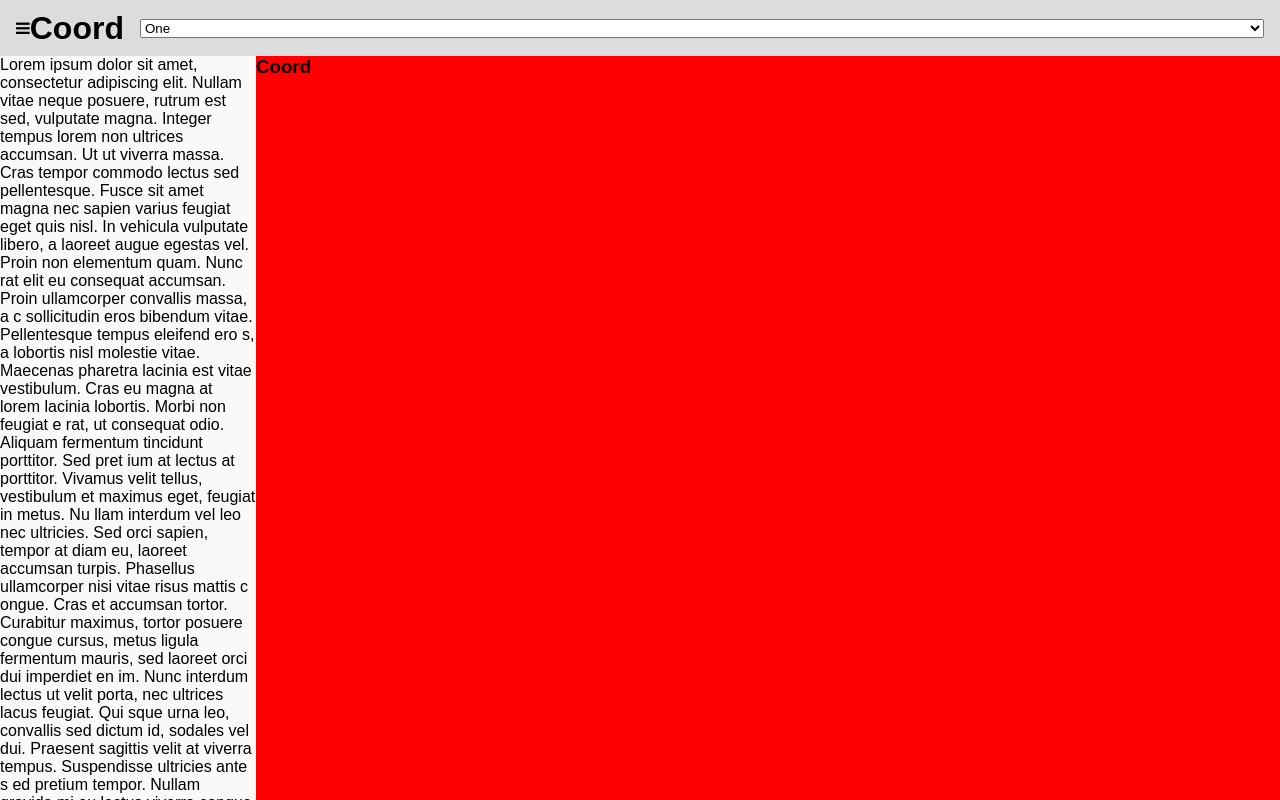
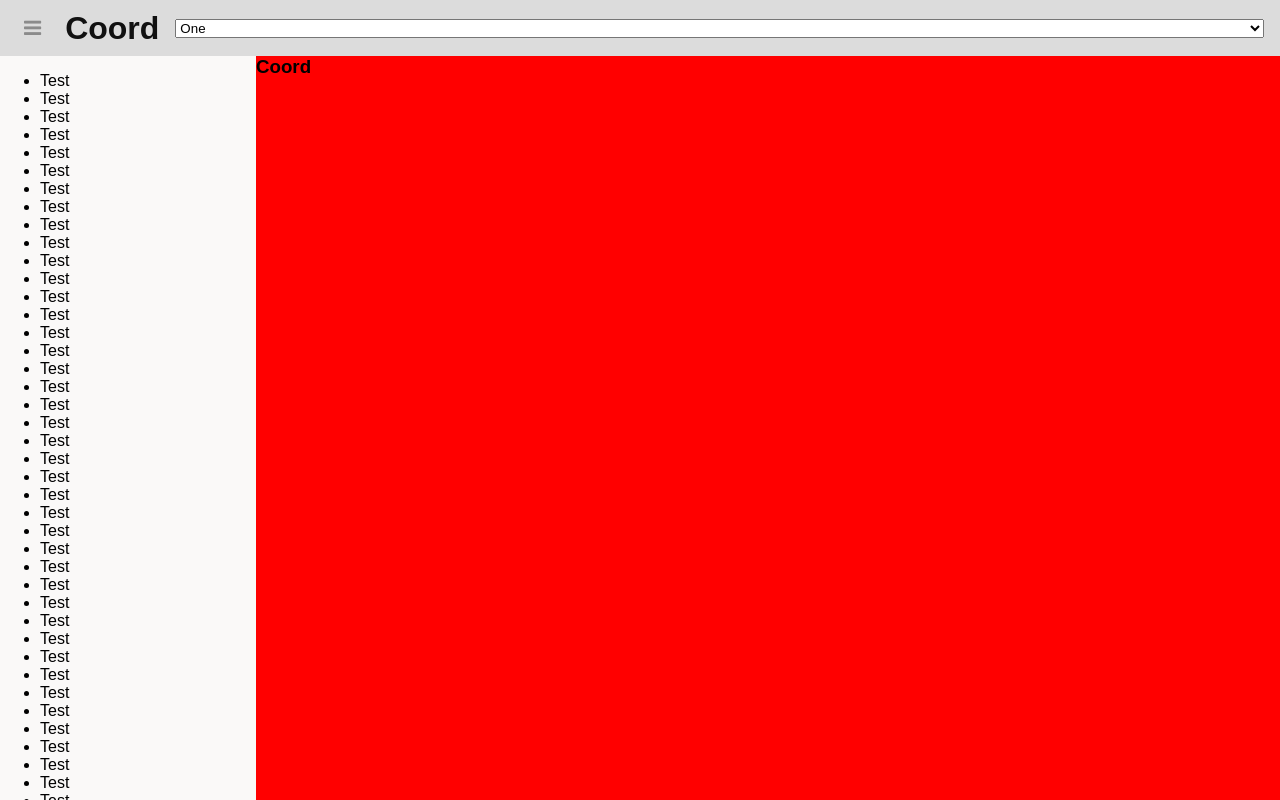
Before and after one commit to lpolito/coord, a React app in the folder client/: page / in a window 1280 px wide. Built offline with nearby package versions, Linux system fonts and the light colour scheme.

Commit message:
add nav toggle. Add css constants.

```diff
--- a/client/package.json
+++ b/client/package.json
@@ -32,6 +32,7 @@
     "postcss-flexbugs-fixes": "^3.2.0",
     "postcss-loader": "^2.0.8",
     "promise": "^8.0.1",
+    "prop-types": "^15.6.0",
     "react": "^16.0.0",
     "react-dev-utils": "^4.1.0",
     "react-dom": "^16.0.0",
@@ -93,6 +94,7 @@
     },
     "rules": {
       "react/prefer-stateless-function": 0,
+      "jsx-a11y/click-events-have-key-events": 0,
       "comma-dangle": [
         "error",
         "never"
--- a/client/src/App.css
+++ b/client/src/App.css
@@ -13,13 +13,6 @@
   overflow: auto;
 }
 
-.nav {
-  flex: 0 0 256px;
-  order: 0;
-  overflow: auto;
-  background: #FAF9F8;
-}
-
 .content {
   flex: 1;
   order: 1;
--- a/client/src/App.jsx
+++ b/client/src/App.jsx
@@ -1,47 +1,30 @@
 import React from 'react';
 import styles from './App.css';
-import Header from './components/header';
-import Timeline from './components/timeline';
+import Header from './components/header/header';
+import Nav from './components/nav/nav';
+import Timeline from './components/timeline/timeline';
 
 class App extends React.Component {
+  constructor(props) {
+    super(props);
+    this.state = {
+      navOpen: true
+    };
+
+    this.toggleNav = this.toggleNav.bind(this);
+  }
+
+  toggleNav(e) {
+    e.preventDefault();
+    this.setState({ navOpen: !this.state.navOpen });
+  }
+
   render() {
     return (
       <div className={styles.page}>
-        <Header />
+        <Header toggleNav={this.toggleNav} />
         <div className={styles.app}>
-          <nav className={styles.nav}>
-            Lorem ipsum dolor sit amet, consectetur adipiscing elit.
-            Nullam vitae neque posuere, rutrum est sed, vulputate magna.
-            Integer tempus lorem non ultrices accumsan. Ut ut viverra massa.
-             Cras tempor commodo lectus sed pellentesque. Fusce sit amet magna
-             nec sapien varius feugiat eget quis nisl. In vehicula vulputate
-             libero, a laoreet augue egestas vel. Proin non elementum quam. Nunc
-             rat elit eu consequat accumsan. Proin ullamcorper convallis massa, a
-             c sollicitudin eros bibendum vitae. Pellentesque tempus eleifend ero
-             s, a lobortis nisl molestie vitae. Maecenas pharetra lacinia est vitae
-             vestibulum. Cras eu magna at lorem lacinia lobortis. Morbi non feugiat e
-             rat, ut consequat odio. Aliquam fermentum tincidunt porttitor. Sed pret
-             ium at lectus at porttitor.
-            Vivamus velit tellus, vestibulum et maximus eget, feugiat in metus. Nu
-            llam interdum vel leo nec ultricies. Sed orci sapien, tempor at diam eu,
-             laoreet accumsan turpis. Phasellus ullamcorper nisi vitae risus mattis c
-             ongue. Cras et accumsan tortor. Curabitur maximus, tortor posuere congue
-              cursus, metus ligula fermentum mauris, sed laoreet orci dui imperdiet en
-              im. Nunc interdum lectus ut velit porta, nec ultrices lacus feugiat. Qui
-              sque urna leo, convallis sed dictum id, sodales vel dui.
-            Praesent sagittis velit at viverra tempus. Suspendisse ultricies ante s
-            ed pretium tempor. Nullam gravida mi eu lectus viverra congue pharetra e
-            u urna. Donec nec orci vel arcu eleifend laoreet quis eu nunc. Sed posue
-            re elit a turpis mattis consequat. Ut vitae lacus justo. Donec enim ligu
-            la, varius nec mattis et, accumsan vitae velit. Sed euismod ex et augue b
-            ibendum euismod. Suspendisse porttitor eleifend ipsum, ut pharetra mauris l
-            eet eu. Class aptent taciti sociosqu ad litora torquent per conubia nostra,
-            per inceptos himenaeos. Etiam iaculis quis risus eget auctor. Morbi tincidun
-            t feugiat nisi. Sed pulvinar tortor quam, in luctus arcu fermentum at.
-             In efficitur purus vel enim consequat, vitae vulputate enim digniss
-             im. Phasellus pellentesque leo sit amet arcu volutpat, id convallis
-             risus interdum.
-          </nav>
+          <Nav navOpen={this.state.navOpen} />
           <div className={styles.content}>
             <Timeline />
           </div>
--- a/client/src/components/header/header.css
+++ b/client/src/components/header/header.css
@@ -8,8 +8,22 @@
   height: 56px;
 }
 
+.burger {
+  font-size: 20px;
+  margin: 0 16px 0 0;
+  padding: 8px;
+  color: var(--gray-light);
+  border: none;
+  background-color: transparent;
+}
+
+.burger:focus {
+  outline: 0; /* TODO change to something else indicating focus */
+}
+
 .h1 {
   margin: 0 16px 0 0;
+  color: var(--gray-dark);
 }
 
 .select {
--- a/client/src/components/header/index.jsx
+++ b/client/src/components/header/header.jsx
@@ -1,12 +1,12 @@
 import React from 'react';
+import PropTypes from 'prop-types';
 import styles from './header.css';
-
 
 class Header extends React.Component {
   render() {
     return (
       <header className={styles.header}>
-        <i className="fa fa-bars" />
+        <button className={`${styles.burger} fa fa-bars`} onClick={this.props.toggleNav} />
         <h1 className={styles.h1}>Coord</h1>
         <select className={styles.select}>
           <option>One</option>
@@ -18,4 +18,8 @@ class Header extends React.Component {
   }
 }
 
+Header.propTypes = {
+  toggleNav: PropTypes.func.isRequired
+};
+
 export default Header;
--- /dev/null
+++ b/client/src/components/nav/nav.css
@@ -0,0 +1,13 @@
+.nav {
+  order: 0;
+  overflow: auto;
+  background: #faf9f8;
+}
+
+.closed {
+  flex: 0 0 0;
+}
+
+.open {
+  flex: 0 0 256px;
+}
--- /dev/null
+++ b/client/src/components/nav/nav.jsx
@@ -0,0 +1,71 @@
+import React from 'react';
+import PropTypes from 'prop-types';
+import styles from './nav.css';
+
+class Nav extends React.Component {
+  render() {
+    const navToggleClass = this.props.navOpen ? styles.open : styles.closed;
+    return (
+      <nav className={[styles.nav, navToggleClass].join(' ')}>
+        <ul>
+          <li>Test</li>
+          <li>Test</li>
+          <li>Test</li>
+          <li>Test</li>
+          <li>Test</li>
+          <li>Test</li>
+          <li>Test</li>
+          <li>Test</li>
+          <li>Test</li>
+          <li>Test</li>
+          <li>Test</li>
+          <li>Test</li>
+          <li>Test</li>
+          <li>Test</li>
+          <li>Test</li>
+          <li>Test</li>
+          <li>Test</li>
+          <li>Test</li>
+          <li>Test</li>
+          <li>Test</li>
+          <li>Test</li>
+          <li>Test</li>
+          <li>Test</li>
+          <li>Test</li>
+          <li>Test</li>
+          <li>Test</li>
+          <li>Test</li>
+          <li>Test</li>
+          <li>Test</li>
+          <li>Test</li>
+          <li>Test</li>
+          <li>Test</li>
+          <li>Test</li>
+          <li>Test</li>
+          <li>Test</li>
+          <li>Test</li>
+          <li>Test</li>
+          <li>Test</li>
+          <li>Test</li>
+          <li>Test</li>
+          <li>Test</li>
+          <li>Test</li>
+          <li>Test</li>
+          <li>Test</li>
+          <li>Test</li>
+          <li>Test</li>
+          <li>Test</li>
+          <li>Test</li>
+          <li>Test</li>
+          <li>Test</li>
+        </ul>
+      </nav>
+    );
+  }
+}
+
+Nav.propTypes = {
+  navOpen: PropTypes.bool.isRequired
+};
+
+export default Nav;
--- /dev/null
+++ b/client/src/constants.css
@@ -0,0 +1,6 @@
+:root {
+  --rgb-gray-dark: 17, 17, 17;
+  --gray-light: rgba(var(--rgb-gray-dark), 0.4);
+  --gray: rgba(var(--rgb-gray-dark), 0.7);
+  --gray-dark: rgba(var(--rgb-gray-dark), 1);
+}
--- a/client/src/index.jsx
+++ b/client/src/index.jsx
@@ -1,6 +1,7 @@
 import React from 'react';
 import ReactDOM from 'react-dom';
 import 'font-awesome/css/font-awesome.min.css';
+import './constants.css';
 import './index.css';
 import App from './App';
 import registerServiceWorker from './registerServiceWorker';
```
Also changed, not shown: client/src/components/timeline/timeline.jsx (renamed from client/src/components/timeline/index.jsx).
